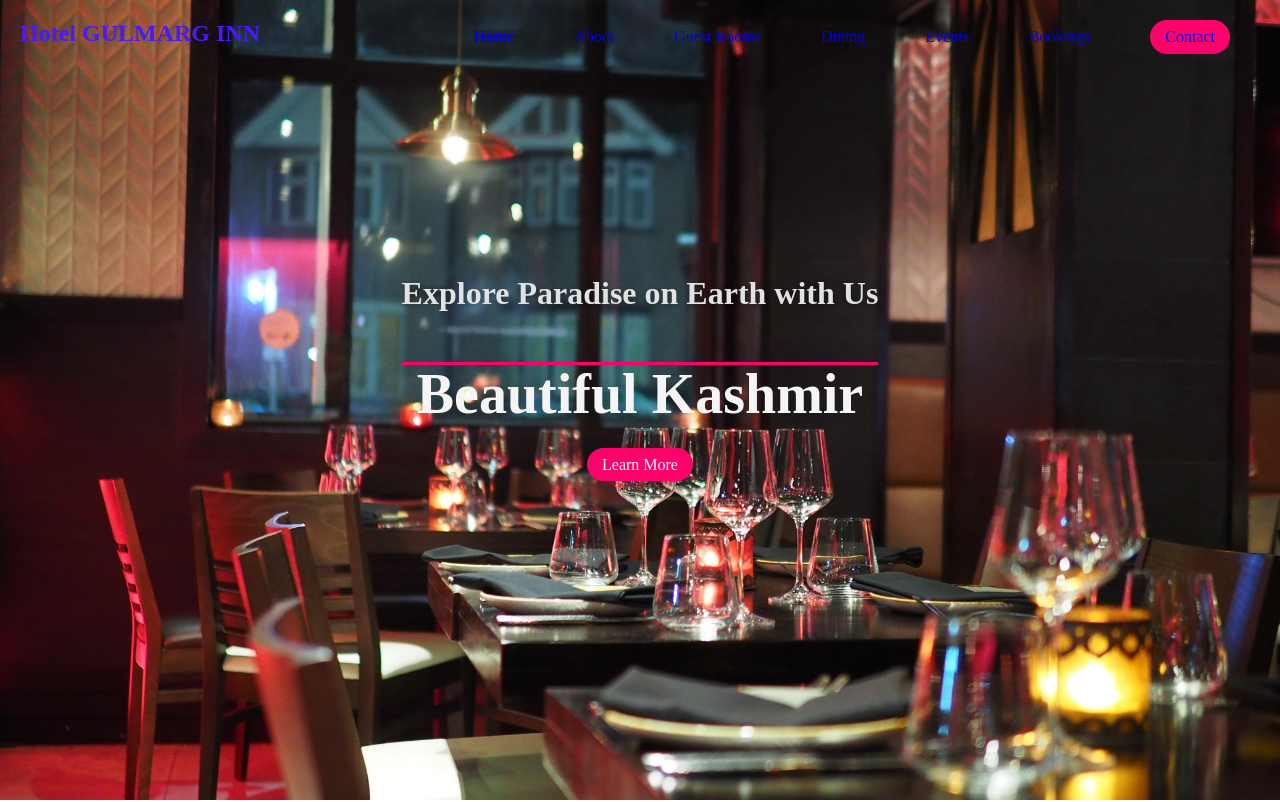
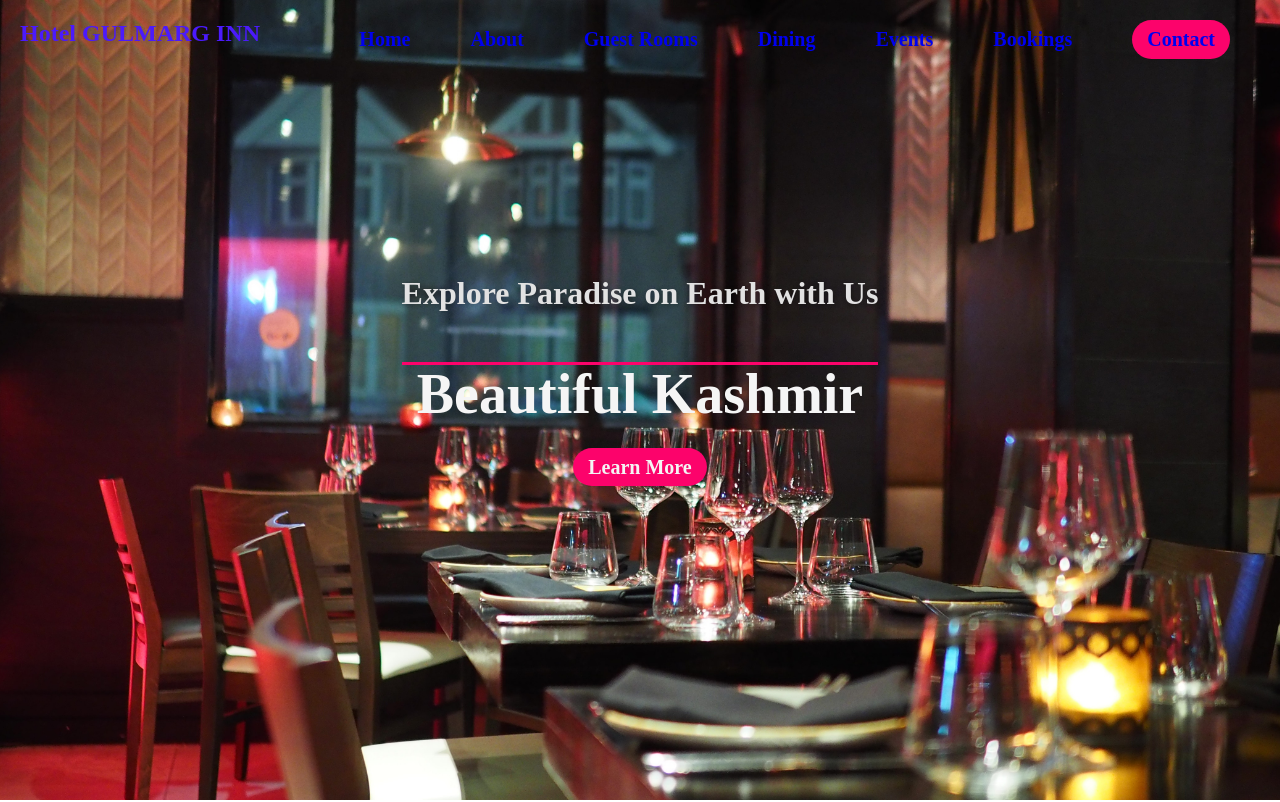
Before and after one commit to Shahidbhatt07/Hotel-Website, a plain HTML site: page index.html in a window 1280 px wide. Shown: the top 802 px of the page. Drawn offline with Linux system fonts and the light colour scheme.

Commit message:
anchor tags modified

```diff
--- a/style.css
+++ b/style.css
@@ -8,6 +8,8 @@
 }
 a{
     text-decoration:none ;
+    font-size: 20px;
+    font-weight: 900;
 }
 ul{
     list-style: none;
```
Also changed, not shown: dining.html (+1 -1 lines).
